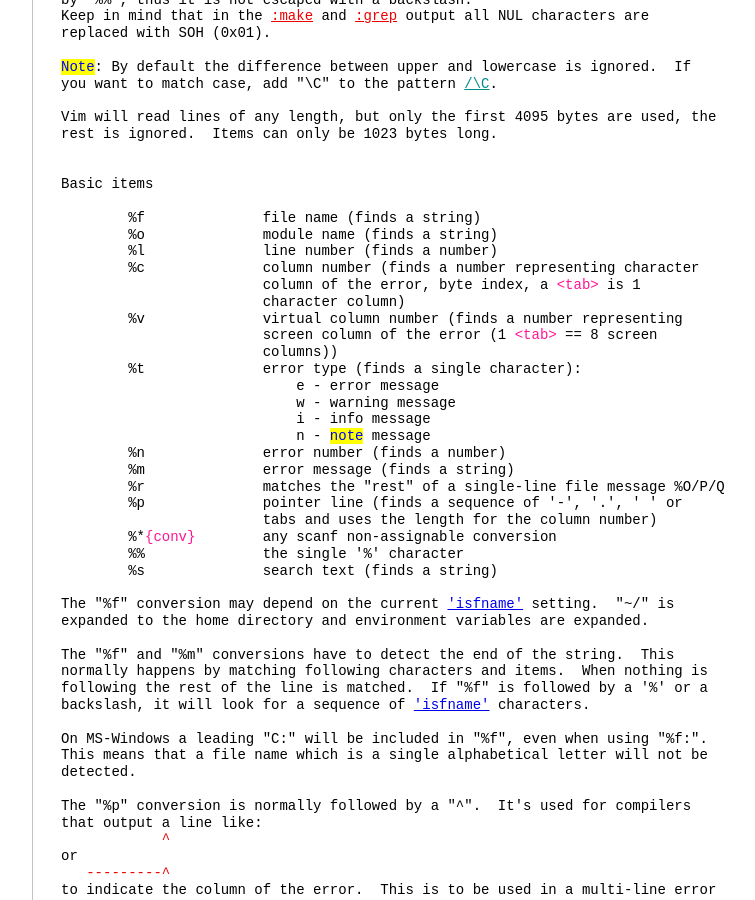
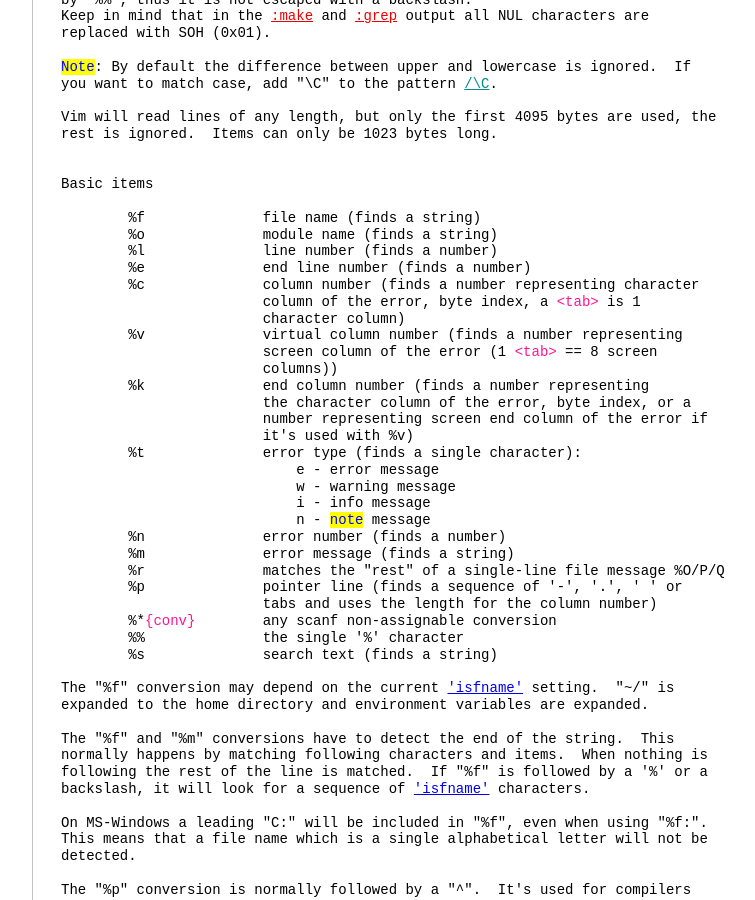
Before and after one commit to vim-jp/vimdoc-en, a Jekyll site: the page built from quickfix.html, in a window 1280 px wide and 900 px high, scrolled down 23240 px. Shown: the whole window, without its empty margins (340-1095 px from the left). Built offline with Jekyll 4.4.1, drawn with Linux system fonts in a browser that asks for light colours; nearby versions of some CDN libraries; comment, search, counter and statistics services are not loaded.

Commit message:
Generated by GitHub workflow 1818030831
https://github.com/vim-jp/vimdoc-en/actions/runs/1818030831

```diff
--- a/quickfix.html
+++ b/quickfix.html
@@ -1390,12 +1390,17 @@ Basic items<br>
 &nbsp;&nbsp;&nbsp;&nbsp;&nbsp;&nbsp;&nbsp;&nbsp;%f&nbsp;&nbsp;&nbsp;&nbsp;&nbsp;&nbsp;&nbsp;&nbsp;&nbsp;&nbsp;&nbsp;&nbsp;&nbsp;&nbsp;file name (finds a string)<br>
 &nbsp;&nbsp;&nbsp;&nbsp;&nbsp;&nbsp;&nbsp;&nbsp;%o&nbsp;&nbsp;&nbsp;&nbsp;&nbsp;&nbsp;&nbsp;&nbsp;&nbsp;&nbsp;&nbsp;&nbsp;&nbsp;&nbsp;module name (finds a string)<br>
 &nbsp;&nbsp;&nbsp;&nbsp;&nbsp;&nbsp;&nbsp;&nbsp;%l&nbsp;&nbsp;&nbsp;&nbsp;&nbsp;&nbsp;&nbsp;&nbsp;&nbsp;&nbsp;&nbsp;&nbsp;&nbsp;&nbsp;line number (finds a number)<br>
+&nbsp;&nbsp;&nbsp;&nbsp;&nbsp;&nbsp;&nbsp;&nbsp;%e&nbsp;&nbsp;&nbsp;&nbsp;&nbsp;&nbsp;&nbsp;&nbsp;&nbsp;&nbsp;&nbsp;&nbsp;&nbsp;&nbsp;end line number (finds a number)<br>
 &nbsp;&nbsp;&nbsp;&nbsp;&nbsp;&nbsp;&nbsp;&nbsp;%c&nbsp;&nbsp;&nbsp;&nbsp;&nbsp;&nbsp;&nbsp;&nbsp;&nbsp;&nbsp;&nbsp;&nbsp;&nbsp;&nbsp;column number (finds a number representing character<br>
 &nbsp;&nbsp;&nbsp;&nbsp;&nbsp;&nbsp;&nbsp;&nbsp;&nbsp;&nbsp;&nbsp;&nbsp;&nbsp;&nbsp;&nbsp;&nbsp;&nbsp;&nbsp;&nbsp;&nbsp;&nbsp;&nbsp;&nbsp;&nbsp;column of the error, byte index, a&nbsp;<span class="Special">&lt;tab&gt;</span>&nbsp;is 1<br>
 &nbsp;&nbsp;&nbsp;&nbsp;&nbsp;&nbsp;&nbsp;&nbsp;&nbsp;&nbsp;&nbsp;&nbsp;&nbsp;&nbsp;&nbsp;&nbsp;&nbsp;&nbsp;&nbsp;&nbsp;&nbsp;&nbsp;&nbsp;&nbsp;character column)<br>
 &nbsp;&nbsp;&nbsp;&nbsp;&nbsp;&nbsp;&nbsp;&nbsp;%v&nbsp;&nbsp;&nbsp;&nbsp;&nbsp;&nbsp;&nbsp;&nbsp;&nbsp;&nbsp;&nbsp;&nbsp;&nbsp;&nbsp;virtual column number (finds a number representing<br>
 &nbsp;&nbsp;&nbsp;&nbsp;&nbsp;&nbsp;&nbsp;&nbsp;&nbsp;&nbsp;&nbsp;&nbsp;&nbsp;&nbsp;&nbsp;&nbsp;&nbsp;&nbsp;&nbsp;&nbsp;&nbsp;&nbsp;&nbsp;&nbsp;screen column of the error (1&nbsp;<span class="Special">&lt;tab&gt;</span>&nbsp;== 8 screen<br>
 &nbsp;&nbsp;&nbsp;&nbsp;&nbsp;&nbsp;&nbsp;&nbsp;&nbsp;&nbsp;&nbsp;&nbsp;&nbsp;&nbsp;&nbsp;&nbsp;&nbsp;&nbsp;&nbsp;&nbsp;&nbsp;&nbsp;&nbsp;&nbsp;columns))<br>
+&nbsp;&nbsp;&nbsp;&nbsp;&nbsp;&nbsp;&nbsp;&nbsp;%k&nbsp;&nbsp;&nbsp;&nbsp;&nbsp;&nbsp;&nbsp;&nbsp;&nbsp;&nbsp;&nbsp;&nbsp;&nbsp;&nbsp;end column number (finds a number representing<br>
+&nbsp;&nbsp;&nbsp;&nbsp;&nbsp;&nbsp;&nbsp;&nbsp;&nbsp;&nbsp;&nbsp;&nbsp;&nbsp;&nbsp;&nbsp;&nbsp;&nbsp;&nbsp;&nbsp;&nbsp;&nbsp;&nbsp;&nbsp;&nbsp;the character column of the error, byte index, or a<br>
+&nbsp;&nbsp;&nbsp;&nbsp;&nbsp;&nbsp;&nbsp;&nbsp;&nbsp;&nbsp;&nbsp;&nbsp;&nbsp;&nbsp;&nbsp;&nbsp;&nbsp;&nbsp;&nbsp;&nbsp;&nbsp;&nbsp;&nbsp;&nbsp;number representing screen end column of the error if<br>
+&nbsp;&nbsp;&nbsp;&nbsp;&nbsp;&nbsp;&nbsp;&nbsp;&nbsp;&nbsp;&nbsp;&nbsp;&nbsp;&nbsp;&nbsp;&nbsp;&nbsp;&nbsp;&nbsp;&nbsp;&nbsp;&nbsp;&nbsp;&nbsp;it's used with %v)<br>
 &nbsp;&nbsp;&nbsp;&nbsp;&nbsp;&nbsp;&nbsp;&nbsp;%t&nbsp;&nbsp;&nbsp;&nbsp;&nbsp;&nbsp;&nbsp;&nbsp;&nbsp;&nbsp;&nbsp;&nbsp;&nbsp;&nbsp;error type (finds a single character):<br>
 &nbsp;&nbsp;&nbsp;&nbsp;&nbsp;&nbsp;&nbsp;&nbsp;&nbsp;&nbsp;&nbsp;&nbsp;&nbsp;&nbsp;&nbsp;&nbsp;&nbsp;&nbsp;&nbsp;&nbsp;&nbsp;&nbsp;&nbsp;&nbsp;&nbsp;&nbsp;&nbsp;&nbsp;e - error message<br>
 &nbsp;&nbsp;&nbsp;&nbsp;&nbsp;&nbsp;&nbsp;&nbsp;&nbsp;&nbsp;&nbsp;&nbsp;&nbsp;&nbsp;&nbsp;&nbsp;&nbsp;&nbsp;&nbsp;&nbsp;&nbsp;&nbsp;&nbsp;&nbsp;&nbsp;&nbsp;&nbsp;&nbsp;w - warning message<br>
```
